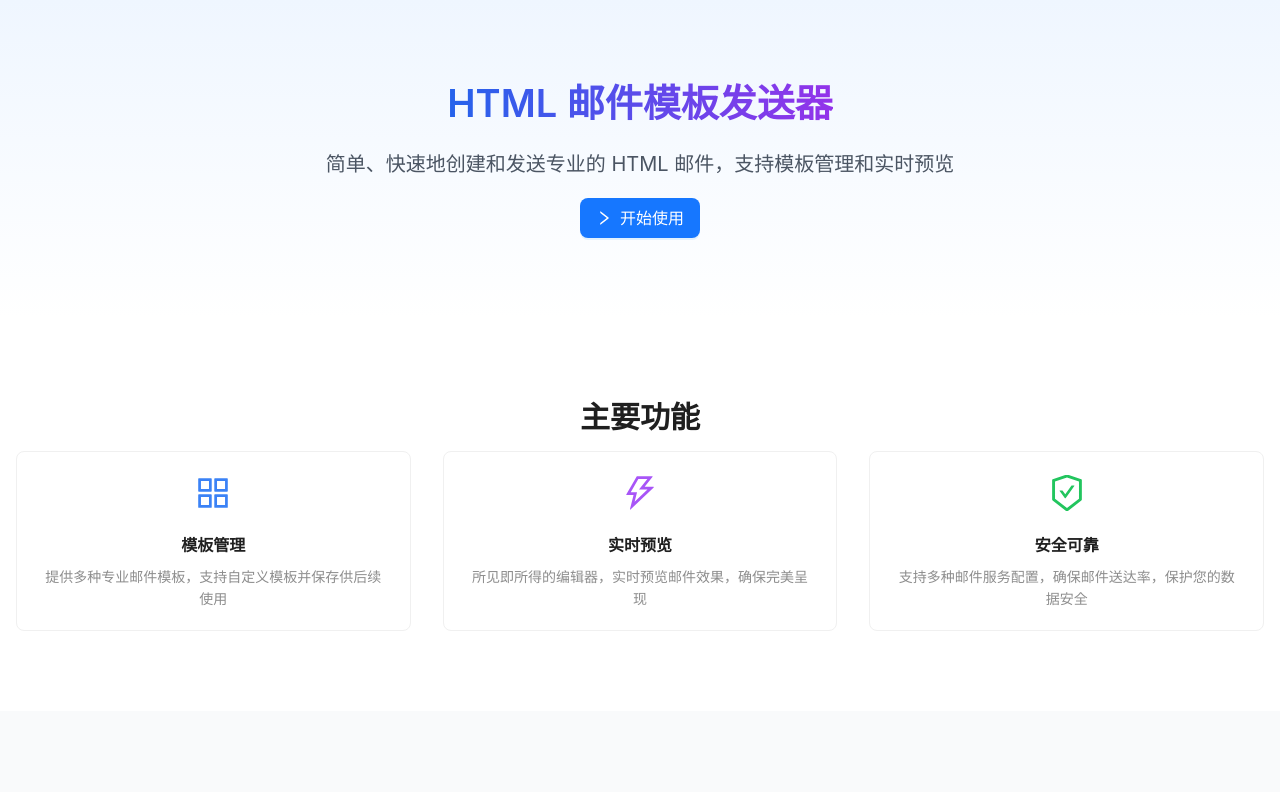
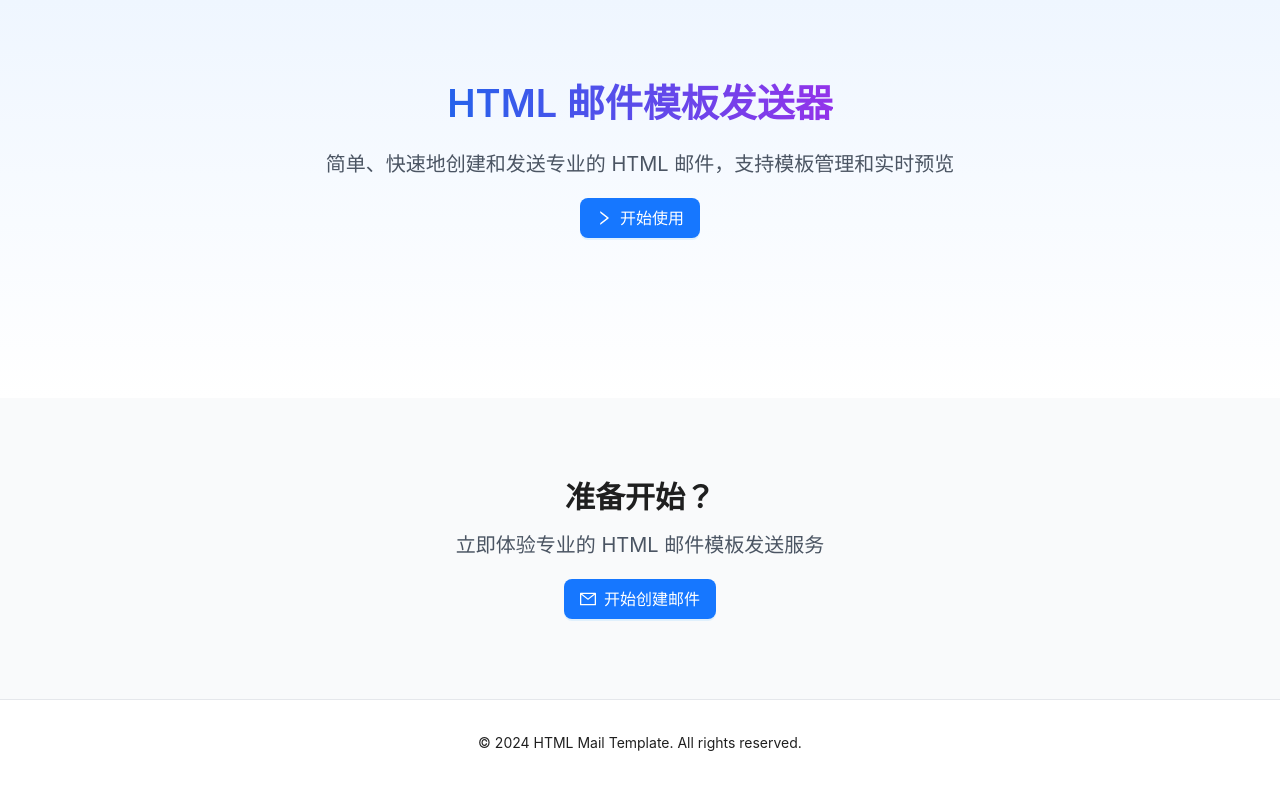
Before and after one commit to alpacachen/html-mail, a Next.js app in the folder next/: page /html-mail in a window 1280 px wide. Shown: the top 792 px of the page. Built offline with nearby package versions, Linux system fonts and the light colour scheme.

Commit message:
修改首页

```diff
--- a/next/src/app/html-mail/page.tsx
+++ b/next/src/app/html-mail/page.tsx
@@ -9,7 +9,7 @@ import {
   SafetyCertificateOutlined,
 } from "@ant-design/icons";
 import Link from "next/link";
-import '@ant-design/v5-patch-for-react-19';
+import "@ant-design/v5-patch-for-react-19";
 
 const { Title, Paragraph } = Typography;
 
@@ -33,61 +33,6 @@ export default function HtmlMailPage() {
                 开始使用
               </Button>
             </Link>
-          </div>
-        </div>
-      </div>
-
-      {/* Features Section */}
-      <div className="py-20 bg-white">
-        <div className="container mx-auto px-4">
-          <Title level={2} className="text-center mb-12">
-            主要功能
-          </Title>
-          <div className="grid grid-cols-1 md:grid-cols-3 gap-8">
-            <Card
-              hoverable
-              className="text-center"
-              cover={
-                <div className="pt-6 flex justify-center">
-                  <AppstoreOutlined className="text-4xl text-blue-500" />
-                </div>
-              }
-            >
-              <Card.Meta
-                title="模板管理"
-                description="提供多种专业邮件模板，支持自定义模板并保存供后续使用"
-              />
-            </Card>
-
-            <Card
-              hoverable
-              className="text-center"
-              cover={
-                <div className="pt-6 flex justify-center">
-                  <ThunderboltOutlined className="text-4xl text-purple-500" />
-                </div>
-              }
-            >
-              <Card.Meta
-                title="实时预览"
-                description="所见即所得的编辑器，实时预览邮件效果，确保完美呈现"
-              />
-            </Card>
-
-            <Card
-              hoverable
-              className="text-center"
-              cover={
-                <div className="pt-6 flex justify-center">
-                  <SafetyCertificateOutlined className="text-4xl text-green-500" />
-                </div>
-              }
-            >
-              <Card.Meta
-                title="安全可靠"
-                description="支持多种邮件服务配置，确保邮件送达率，保护您的数据安全"
-              />
-            </Card>
           </div>
         </div>
       </div>
```
